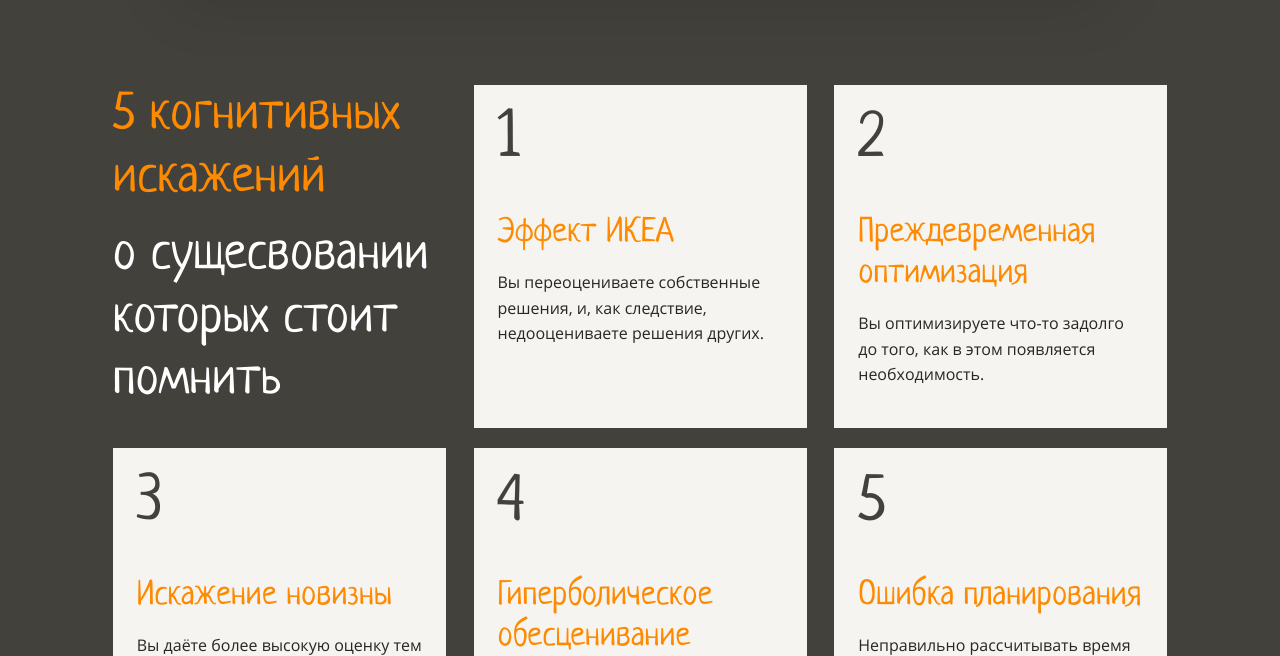
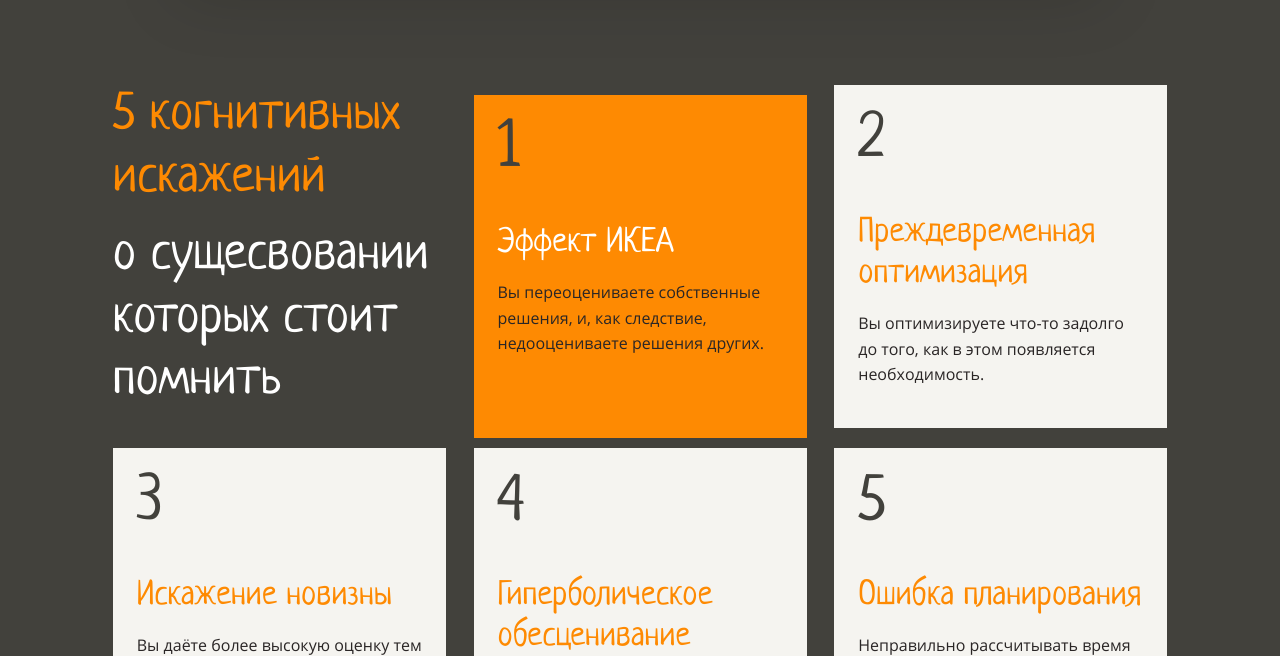
Before and after one commit to nofacez/cognitive-biases, a website: page src/index.html in a window 1280 px wide. In both pictures the pointer is over the link 640 px from the left and 2110 px from the top of the page. Shown: the part 1854-2510 px from the top of the page. Drawn offline with Linux system fonts and the light colour scheme.

Commit message:
added hover effect for nav cards

```diff
--- a/src/styles/style.css
+++ b/src/styles/style.css
@@ -251,3 +251,14 @@
 	font-family: 'Neucha';
 	line-height: 1;
 }
+
+.navigation-card:hover {
+	position: relative;
+	top: 10px;
+
+	background: #fe8a02;
+}
+
+.navigation-card:hover > h3 {
+	color: #fff;
+}
```
